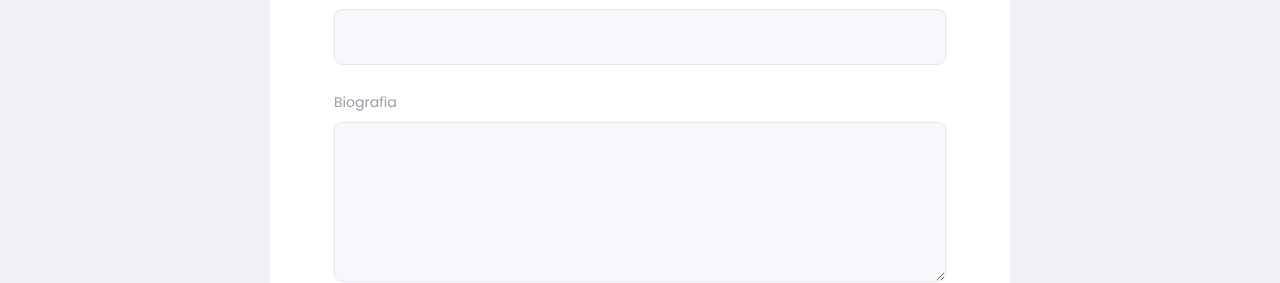
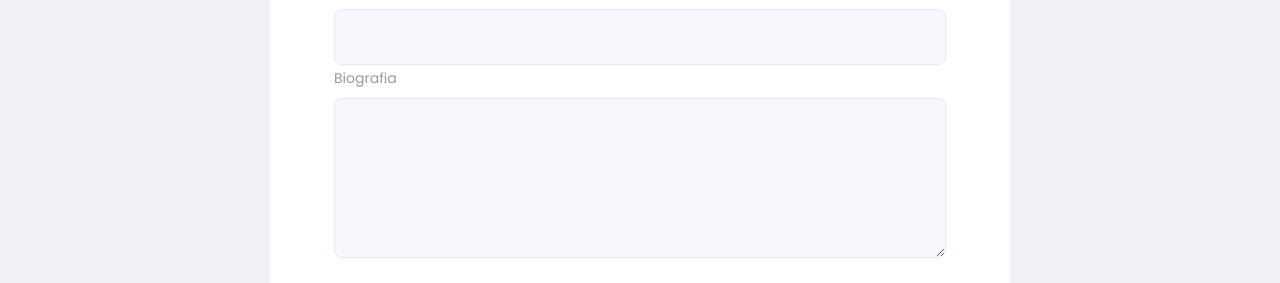
Before and after one commit to ArthurAnicio/ProffyNLW, a React (Create React App) app in the folder web/: page /give-classes in a window 1280 px wide. Shown: the part 669-952 px from the top of the page. Built offline with nearby package versions, Linux system fonts and the light colour scheme.

Commit message:
Fixed Error to show bio in Teacher Form

```diff
--- a/web/src/components/TextArea/index.tsx
+++ b/web/src/components/TextArea/index.tsx
@@ -1,18 +1,19 @@
-import React, { TextareaHTMLAttributes } from "react";
+import React, { TextareaHTMLAttributes } from 'react'
+
 import './styles.css'
 
-interface TextAreaProps extends TextareaHTMLAttributes<HTMLTextAreaElement>{
-    label : string;
-    name?: string;
-
-}
-const TextArea: React.FC<TextAreaProps> = (props, ...rest) => {
-    return(
-    <div className='Textarea-block'>
-        <label htmlFor={props.name}>{props.label}</label>
-        <textarea  id={props.name} {...rest} />
-    </div>
-    )
+interface TextAreaProps extends TextareaHTMLAttributes<HTMLTextAreaElement> {
+    id: string;
+    label: string;
 }
 
-export default TextArea
+const TextArea: React.FC<TextAreaProps> = ({ id, label, ...rest }) => {
+    return (
+      <div className="textarea-block">
+          <label htmlFor={id}>{label}</label>
+          <textarea id={id} {...rest} />
+      </div>
+    );
+}
+
+export default TextArea;
--- a/web/src/components/TextArea/styles.css
+++ b/web/src/components/TextArea/styles.css
@@ -1,14 +1,14 @@
- .Textarea-block{
+ .textarea-block{
     position: relative;
   }
-   .Textarea-block + .Textarea-block{
+   .textarea-block + .textarea-block{
     margin-top: 1.4rem;
   }
-   .Textarea-block label{
+   .textarea-block label{
     font-size: 1.4rem;
   }
 
-   .Textarea-block textarea{
+   .textarea-block textarea{
     width: 100%;
     height: 16rem;
     min-height: 8rem;
@@ -22,7 +22,7 @@
     font: 1.6rem Archivo;
   }
 
-   .Textarea-block:focus-within::after {
+   .textarea-block:focus-within::after {
       width: calc(100% - 3.2rem);
       height: 2px;
       content: '';
```
